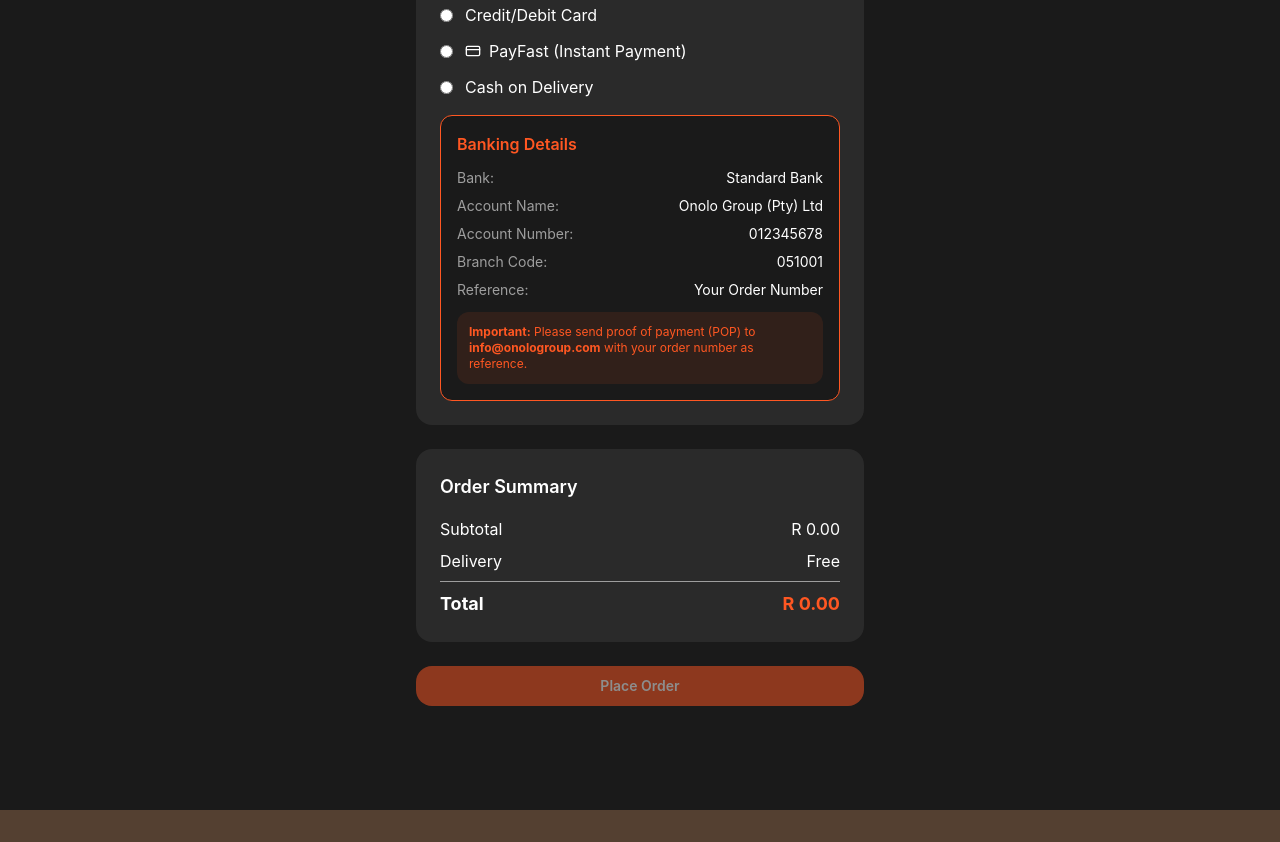
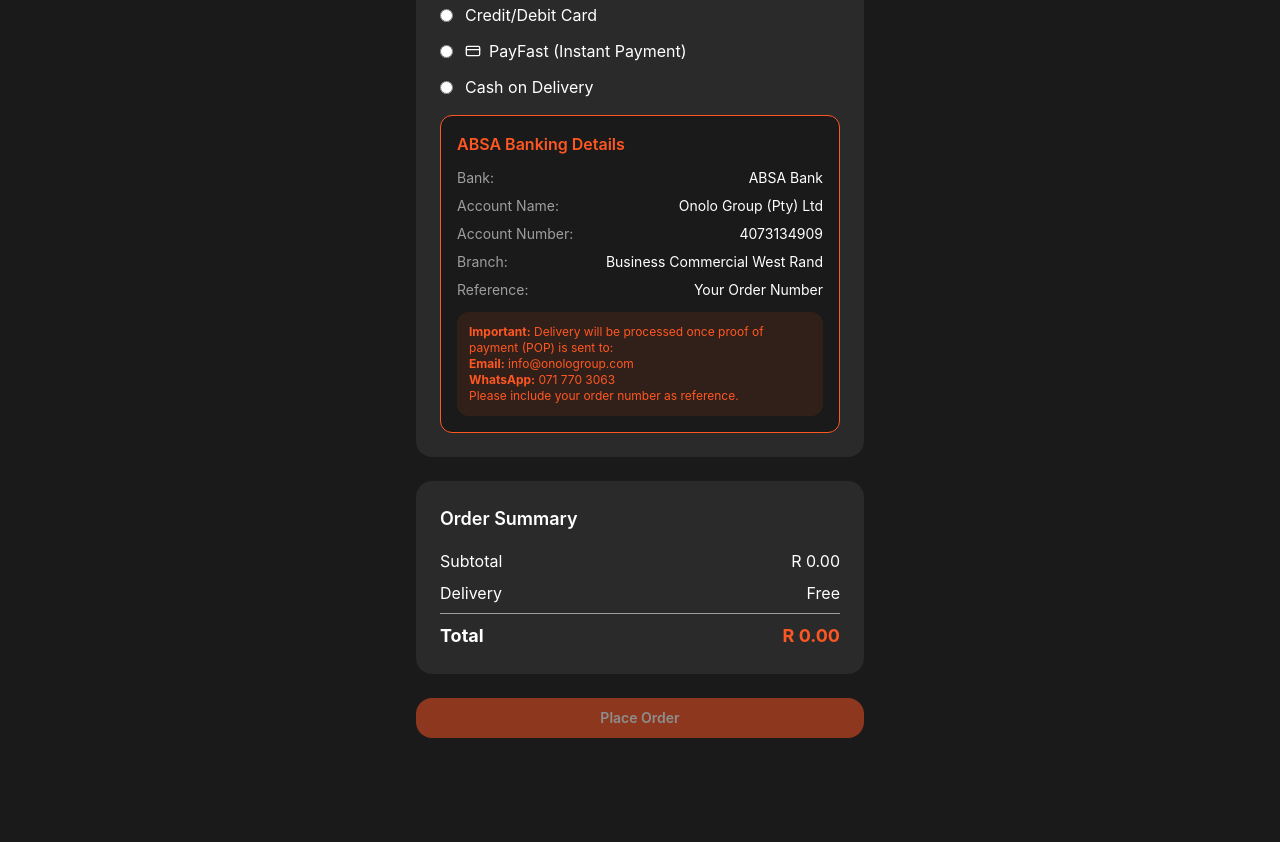
Before and after one commit to KKNMAL003/onolo-gas-express, a React (Vite) app: page /checkout in a window 1280 px wide. Shown: the part 1220-2062 px from the top of the page. Before the commit the page ends 2030 px from the top, so only its background shows below. Built offline with nearby package versions, Linux system fonts and the light colour scheme.

Commit message:
Fix EFT details and add contact info
Update EFT payment details and add WhatsApp number to contact information in the checkout page and menu.

```diff
--- a/src/pages/Checkout.tsx
+++ b/src/pages/Checkout.tsx
@@ -403,11 +403,11 @@ const Checkout = () => {
 
             {formData.paymentMethod === 'eft' && (
               <div className="mt-4 p-4 bg-onolo-dark rounded-xl border border-onolo-orange">
-                <h3 className="text-onolo-orange font-semibold mb-3">Banking Details</h3>
+                <h3 className="text-onolo-orange font-semibold mb-3">ABSA Banking Details</h3>
                 <div className="space-y-2 text-sm">
                   <div className="flex justify-between">
                     <span className="text-onolo-gray">Bank:</span>
-                    <span>Standard Bank</span>
+                    <span>ABSA Bank</span>
                   </div>
                   <div className="flex justify-between">
                     <span className="text-onolo-gray">Account Name:</span>
@@ -415,11 +415,11 @@ const Checkout = () => {
                   </div>
                   <div className="flex justify-between">
                     <span className="text-onolo-gray">Account Number:</span>
-                    <span>012345678</span>
+                    <span>4073134909</span>
                   </div>
                   <div className="flex justify-between">
-                    <span className="text-onolo-gray">Branch Code:</span>
-                    <span>051001</span>
+                    <span className="text-onolo-gray">Branch:</span>
+                    <span>Business Commercial West Rand</span>
                   </div>
                   <div className="flex justify-between">
                     <span className="text-onolo-gray">Reference:</span>
@@ -428,8 +428,10 @@ const Checkout = () => {
                 </div>
                 <div className="mt-3 p-3 bg-onolo-orange bg-opacity-10 rounded-lg">
                   <p className="text-xs text-onolo-orange">
-                    <strong>Important:</strong> Please send proof of payment (POP) to <br />
-                    <strong>info@onologroup.com</strong> with your order number as reference.
+                    <strong>Important:</strong> Delivery will be processed once proof of payment (POP) is sent to:<br />
+                    <strong>Email:</strong> info@onologroup.com<br />
+                    <strong>WhatsApp:</strong> 071 770 3063<br />
+                    Please include your order number as reference.
                   </p>
                 </div>
               </div>
--- a/src/pages/Menu.tsx
+++ b/src/pages/Menu.tsx
@@ -1,4 +1,3 @@
-
 import React, { useState } from 'react';
 import { X } from 'lucide-react';
 
@@ -51,6 +50,7 @@ const Menu = () => {
                 <div>
                   <h3 className="font-semibold text-white">Contact Details</h3>
                   <p className="text-onolo-gray">Phone: +27 11 464 5073</p>
+                  <p className="text-onolo-gray">WhatsApp: +27 71 770 3063</p>
                   <p className="text-onolo-gray">Fax: +27 86 520 9018</p>
                   <p className="text-onolo-gray">Email: info@onologroup.com</p>
                   <p className="text-onolo-gray">Website: www.onologroup.com</p>
@@ -185,6 +185,7 @@ const Menu = () => {
           <p className="text-onolo-gray">308 Knoppieslaagte Farm, Meerkat Rd,</p>
           <p className="text-onolo-gray">Timsrand AH, Centurion</p>
           <p className="text-onolo-orange font-semibold">info@onologroup.com</p>
+          <p className="text-onolo-orange font-semibold">WhatsApp: 071 770 3063</p>
         </div>
       </div>
     </div>
```
